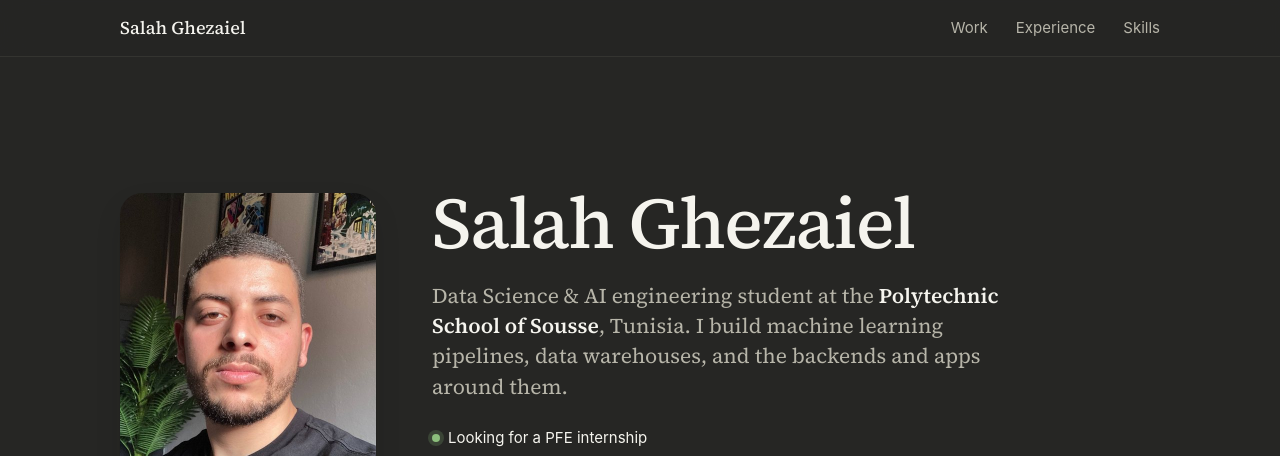
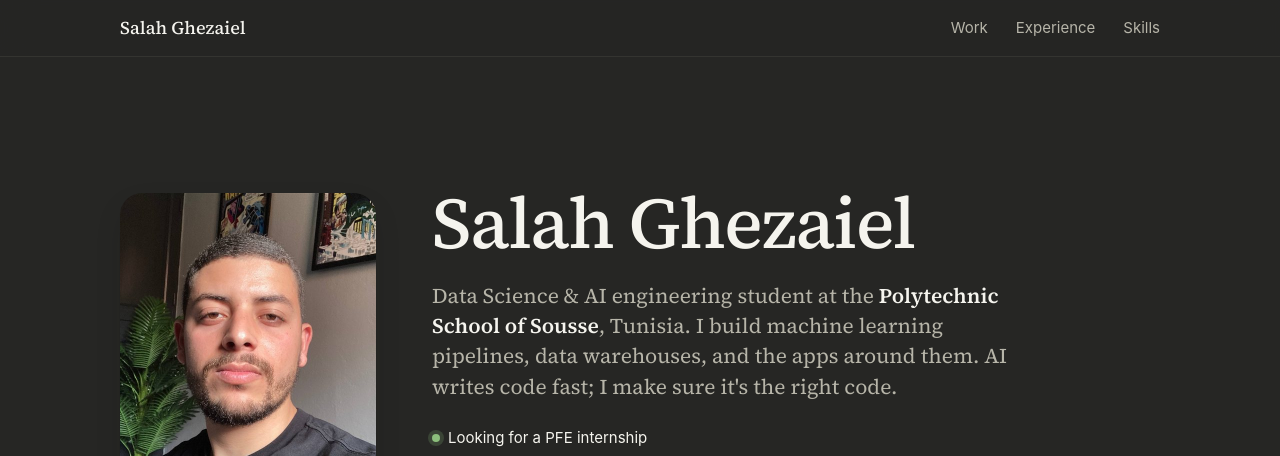
Before and after one commit to SalahEddineGhezaiel/SalahEddineGhezaiel.github.io, a plain HTML site: page index.html in a window 1280 px wide. Shown: the top 456 px of the page. Drawn offline with Linux system fonts and the light colour scheme.

Commit message:
Sharper intro line
Co-Authored-By: Claude Opus 5.5 <noreply@anthropic.com>

```diff
--- a/index.html
+++ b/index.html
@@ -273,7 +273,7 @@ footer { padding-block: 2rem; border-top: 1px solid var(--line); color: var(--mu
     <img src="photo.jpg" alt="Portrait of Salah Eddine Ghezaiel" width="640" height="640">
     <div>
       <h1>Salah Ghezaiel</h1>
-      <p class="lead">Data Science &amp; AI engineering student at the <strong>Polytechnic School of Sousse</strong>, Tunisia. I build machine learning pipelines, data warehouses, and the backends and apps around them.</p>
+      <p class="lead">Data Science &amp; AI engineering student at the <strong>Polytechnic School of Sousse</strong>, Tunisia. I build machine learning pipelines, data warehouses, and the apps around them. AI writes code fast; I make sure it's the right code.</p>
       <p class="status">Looking for a PFE internship</p>
       <div class="actions">
         <a class="btn primary" href="mailto:salaheddine.ghezaiel@polytechnicien.tn"><svg width="18" height="18" aria-hidden="true"><use href="#i-mail"/></svg>Email me</a>
```
